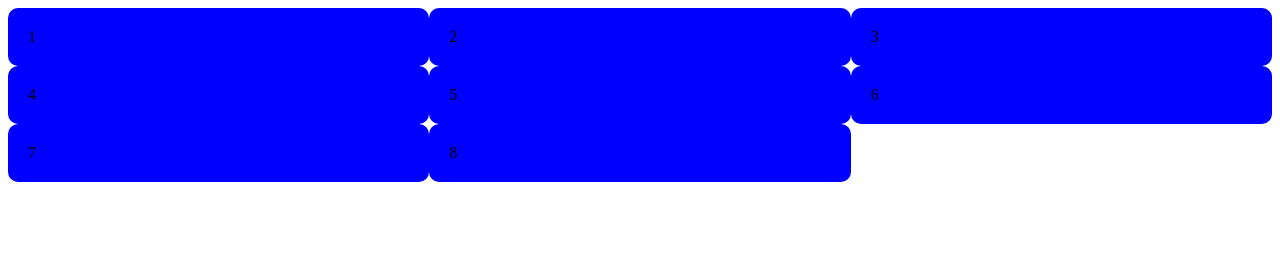
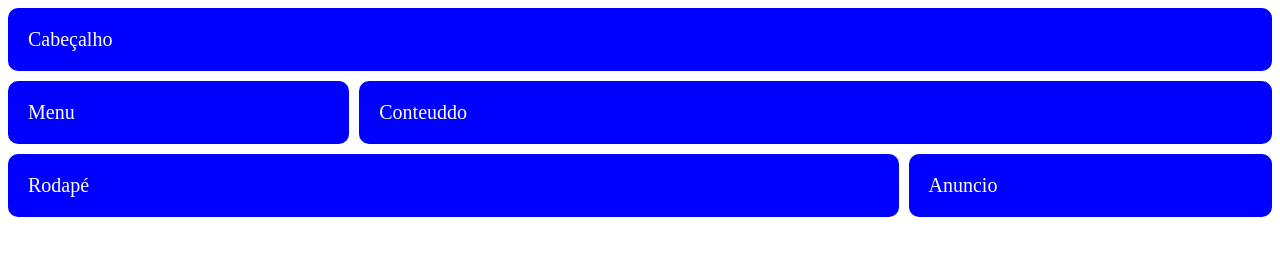
Before and after one commit to EricPereira234/css-grid, a plain HTML site: page aula01/index.html in a window 1280 px wide. Drawn offline with Linux system fonts and the light colour scheme.

Commit message:
criando estrutura de página com grid

```diff
--- a/aula01/index.html
+++ b/aula01/index.html
@@ -8,14 +8,11 @@
 </head>
 <body>
     <div class="container" >
-        <div class="item" >1</div>
-        <div class="item" >2</div>
-        <div class="item" >3</div>
-        <div class="item" >4</div>
-        <div class="item" >5</div>
-        <div class="item" >6</div>
-        <div class="item" >7</div>
-        <div class="item" >8</div>
+       <header class="item" >Cabeçalho</header>
+       <nav class="item" >Menu</nav>
+       <section class="item" >Conteuddo</section>
+       <footer class="item" >Rodapé</footer>
+       <div class="item ad" >Anuncio</div>
     </div>
 </body>
 </html>
--- a/aula01/style.css
+++ b/aula01/style.css
@@ -1,10 +1,39 @@
 .container {
     display: grid;
-    grid-template-columns: repeat(3, 1fr);
+    gap: 10px;
+    grid-template-areas:
+
+        "header header header header header header header header"
+        "menu menu content content content content content content"
+        "footer footer footer footer footer footer ad ad"
+
+    ;
 }
 
 .item {
-    background-color: #0000ff;
+    background-color: blue;
     border-radius: 10px;
     padding: 20px;
+    color: #fff;
+    font-size: 20px;
 }
+
+header {
+    grid-area: header;
+}
+
+nav {
+    grid-area: menu;
+}
+
+section {
+    grid-area: content;
+}
+
+footer {
+    grid-area: footer;
+}
+
+.ad {
+    grid-area: ad;
+}
```
